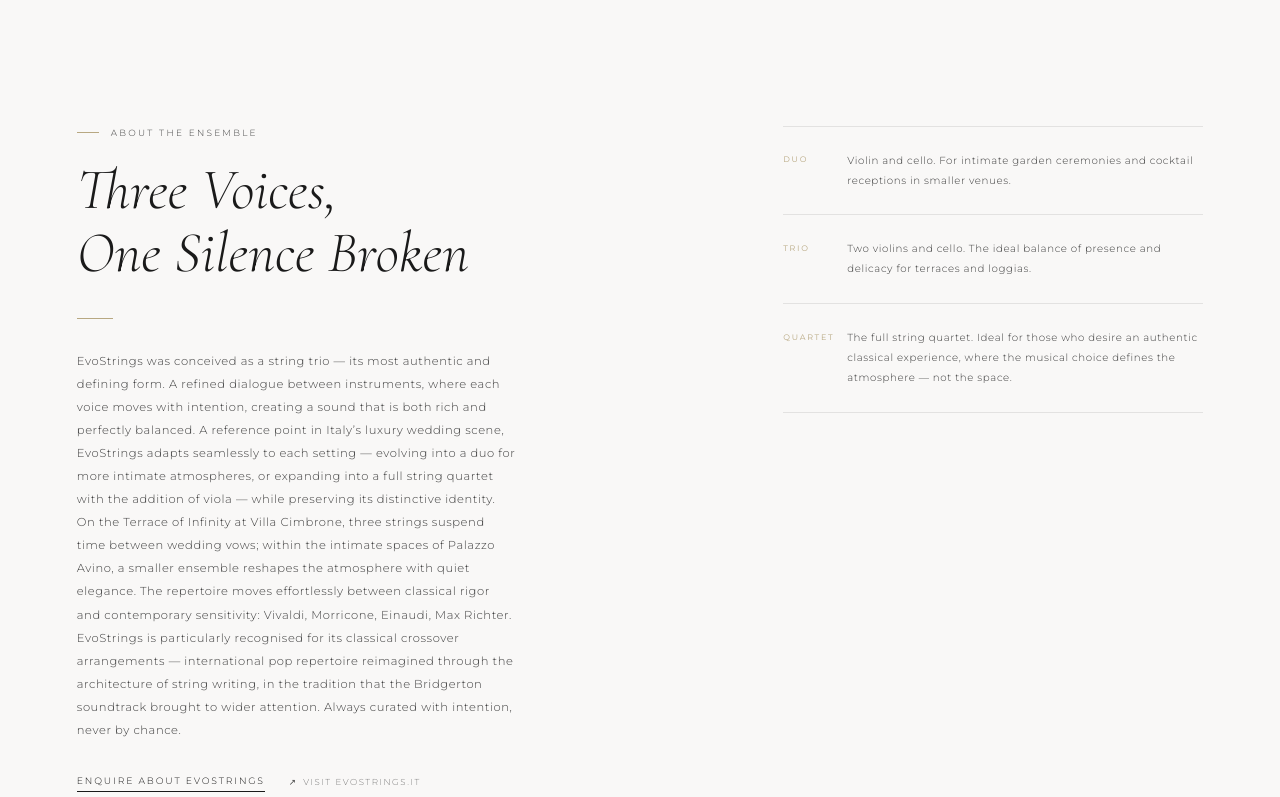
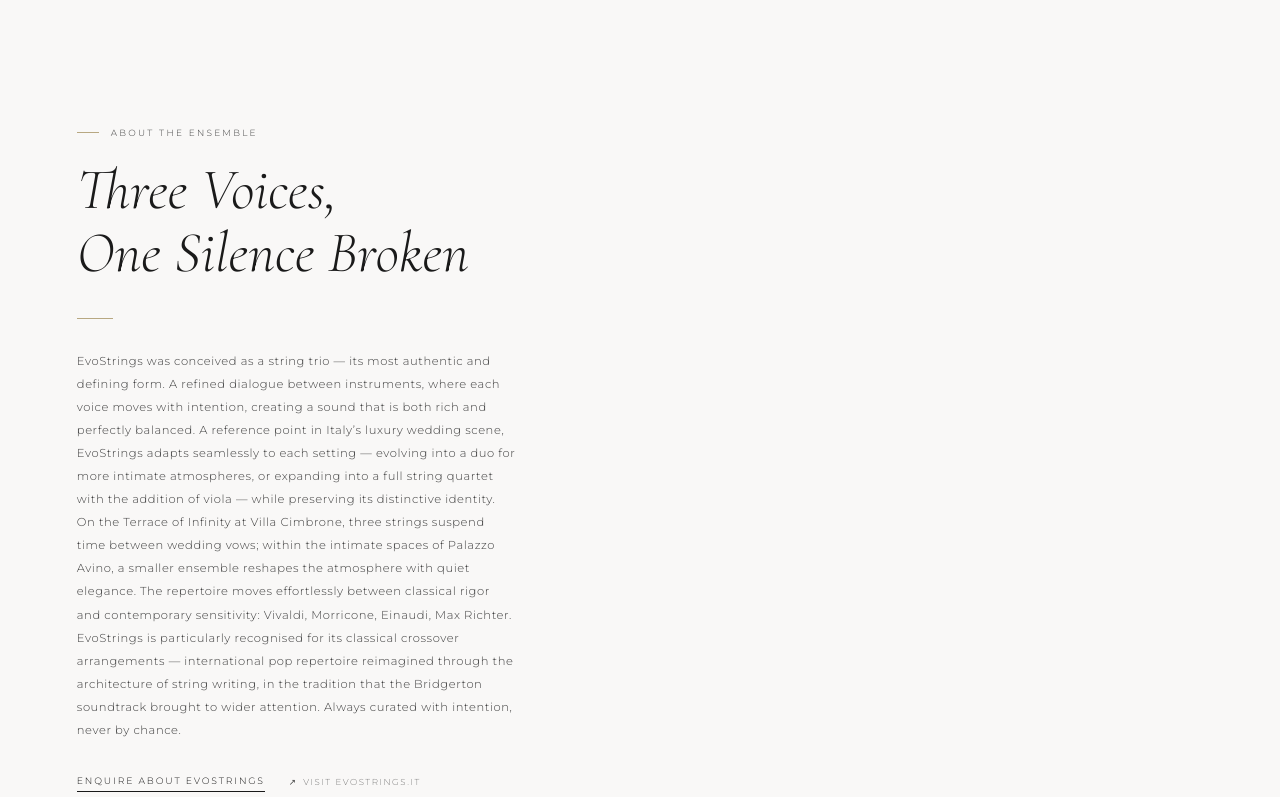
Before and after one commit to doncip82/sito-wedding, a React (Vite) app: page /evostrings in a window 1280 px wide. Shown: the part 703-1500 px from the top of the page. Built offline with nearby package versions, Linux system fonts and the light colour scheme.

Commit message:
layout(EvoStrings): stack configurations below description on all breakpoints
Co-Authored-By: Claude Sonnet 4.6 <noreply@anthropic.com>

```diff
--- a/src/pages/EvoStrings.jsx
+++ b/src/pages/EvoStrings.jsx
@@ -81,7 +81,7 @@ export default function EvoStrings() {
 
       {/* Description */}
       <section className="px-[clamp(1.5rem,6vw,5rem)] py-[clamp(4rem,10vw,8rem)]">
-        <div className="grid grid-cols-1 md:grid-cols-[1fr_420px] gap-[clamp(3rem,6vw,6rem)]">
+        <div className="flex flex-col gap-[clamp(3rem,6vw,5rem)]">
           <div>
             <p className="eyebrow mb-5">About the Ensemble</p>
             <h2 className="section-title mb-8" style={{ maxWidth: '20ch' }}>
```
